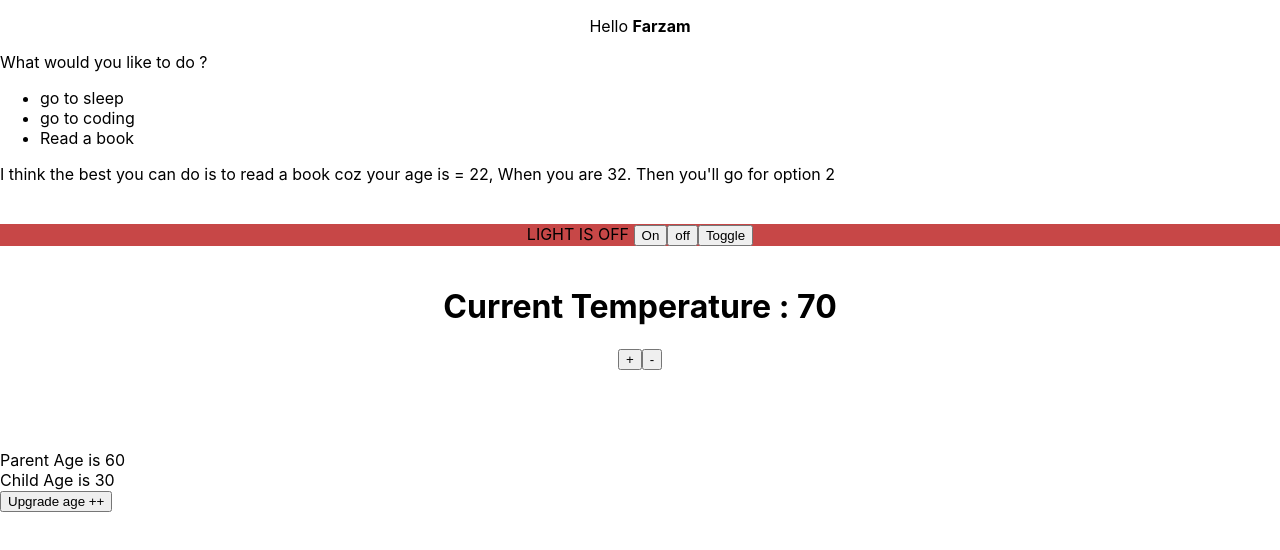
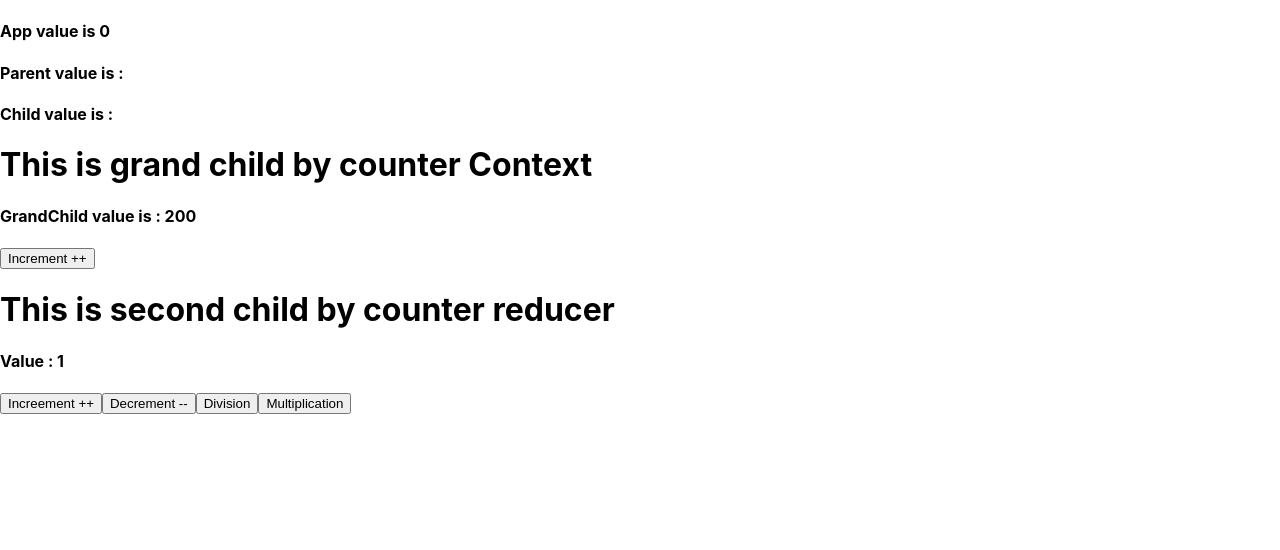
Before and after one commit to mfarzamalam/r-app, a React (Create React App) app: page / in a window 1280 px wide. Shown: the top 550 px of the page. Built offline with nearby package versions, Linux system fonts and the light colour scheme.

Commit message:
Context Api and use Reducer react hook

```diff
--- a/src/App.js
+++ b/src/App.js
@@ -1,35 +1,22 @@
-import React, { useState } from 'react';
-import Welcome from './start';
-import Room from './Room';
+import React, {useContext, useState} from 'react';
 import Parent from './Parent'
-
 import './App.css';
 
-function App({name,age}) {
-        let [number,setnumber] = useState(60);
-  return <div><div className="App"><Welcome name={name}></Welcome></div>
-                <p>What would you like to do ? </p>
-                <ul>
-                        <li>go to sleep</li>
-                        <li>go to coding</li>
-                        <li>Read a book</li>
-                </ul>
-                I think the best you can do is to read a book coz your age is = {age},
-                When you are {age + 10}. Then you'll go for option 2
-                <div>
-                        <br/> <br/>
-                        <Room> </Room>
-                </div>
+import CountContext from './CounterContext';
 
-                <br/><br/><br/><br/>
+function App() {
+        let val = useContext(CountContext);
+        let countState = useState(200);
+           //[countState,setState]
 
-                <div>
-                        <Parent num={number}></Parent>
-                        <button onClick={()=>{ setnumber(++number) }}> Upgrade age ++ </button>
-                </div>
-
-        </div>
-
+        return (
+                <CountContext.Provider value={countState}>
+                        <div>
+                        <h4>App value is {val}</h4>
+                        <Parent></Parent>
+                        </div>
+                </CountContext.Provider>
+        );
 }
 
 export default App;
--- a/src/Child.js
+++ b/src/Child.js
@@ -1,11 +1,15 @@
-import React from 'react';
+import React, {useContext} from 'react';
+import CountContext from './CounterContext';
+import Grandchild from './Grandchild';
 
-function Child(p){
-    return (
-        <div>
-            Child Age is {p.chnum}
-        </div>
-    );
+const Child = () => {
+    let countervalue = useContext(CountContext);
+    console.log(countervalue);  // printing value on console by app.js
+
+    return <div>
+        <h4>Child value is : </h4>
+        <Grandchild></Grandchild>
+    </div>
 }
 
 export default Child;
--- /dev/null
+++ b/src/Child2.js
@@ -0,0 +1,21 @@
+import React, {useReducer} from 'react';
+import CounterReducer from './CounterReducer';
+
+const Child2 = ()=> {
+    let [state,dispatch] = useReducer(CounterReducer,1);
+
+    return (
+        <div>
+            <h1>This is second child by counter reducer</h1>
+
+            <h4>Value : {state}</h4>
+
+            <button onClick={()=>{dispatch('incre')}}> Increement ++ </button>
+            <button onClick={()=>{dispatch('dec')}}> Decrement -- </button>
+            <button onClick={()=>{dispatch('div')}}> Division </button>
+            <button onClick={()=>{dispatch('multi')}}> Multiplication </button>
+        </div>
+    );
+}
+
+export default Child2;
--- /dev/null
+++ b/src/CounterContext.js
@@ -0,0 +1,5 @@
+import React, { createContext } from 'react';
+
+const countcontext = createContext(0);
+
+export default countcontext;
--- /dev/null
+++ b/src/CounterReducer.js
@@ -0,0 +1,15 @@
+ const CounterReducer = (state,action) => {
+     // eslint-disable-next-line default-case
+     switch(action){
+             case 'incre':
+                 return state + 1
+             case 'dec':
+                 return state - 1
+             case 'multi':
+                 return state * 2;
+             case 'div':
+                return state / 2;
+         }
+     }
+
+ export default CounterReducer
--- /dev/null
+++ b/src/Grandchild.js
@@ -0,0 +1,21 @@
+import React, {useContext} from 'react';
+import countcontext from './CounterContext';
+
+const GrandChild = () => {
+    let value = useContext(countcontext);
+    console.log(value);
+
+    return (
+        <div>
+            <h1>This is grand child by counter Context</h1>
+
+            <h4>GrandChild value is : {value[0]}</h4>
+            <button onClick={()=> { console.log("Button pressed")
+                              value[1]         (++value[0]) }} >
+                            {/*200(setstate)  ++200(countstate)  */}
+            Increment ++ </button>
+        </div>
+    );
+}
+
+export default GrandChild;
--- a/src/Parent.js
+++ b/src/Parent.js
@@ -1,11 +1,13 @@
 import React from 'react';
 import Child from './Child';
+import Child2 from './Child2';
 
-function Parent(p) {
+function Parent() {
     return (
     <div>
-        Parent Age is {p.num}
-        <Child chnum={p.num - 30 } ></Child>
+        <h4>Parent value is : </h4>
+        <Child></Child>
+        <Child2></Child2>
     </div>
     );
 }
```
